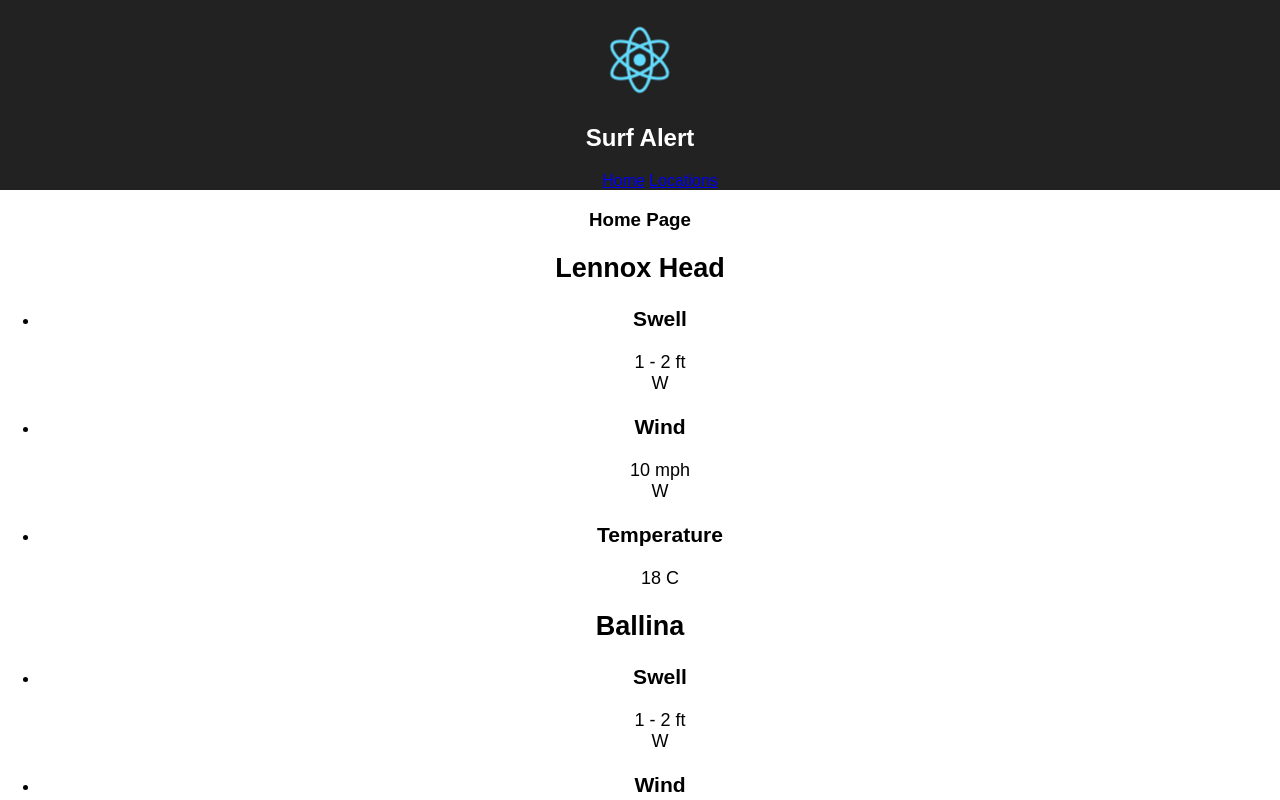
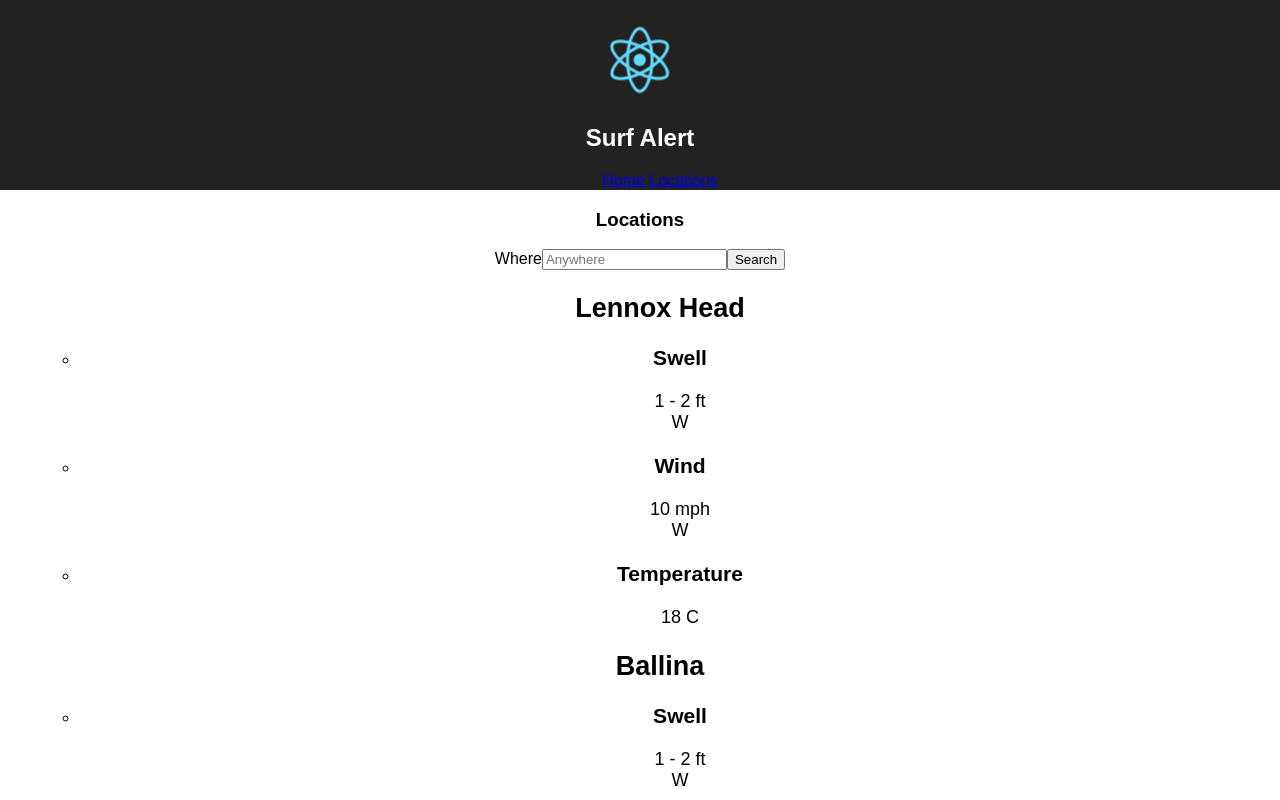
Before and after one commit to Meatuus/surf-report, a React (Create React App) app: page /locations in a window 1280 px wide. Shown: the top 800 px of the page. Built offline with nearby package versions, Linux system fonts and the light colour scheme; the HTML template or start-up script is replaced by a standard one.

Commit message:
add search bar for locations page

```diff
--- /dev/null
+++ b/src/components/Search.js
@@ -0,0 +1,80 @@
+import React, { Component } from 'react';
+import ConditionLocation from './ConditionLocation';
+// import ListBooked from './ListBooked';
+
+class Search extends Component {
+  constructor(props) {
+    super(props)
+
+    this.state = {
+      where: "",
+      matchedSearch: this.props.locations
+    }
+  }
+
+  newWhereChange (e) {
+    this.setState({
+      where: e.target.value
+    });
+    console.log(this.state.where);
+  }
+
+  // newWhenChange (e) {
+  //   this.setState({
+  //     when: e.target.value
+  //   });
+  //   console.log(this.state.when);
+  // }
+  //
+  // newGuestsChange (e) {
+  //   this.setState({
+  //     guests: e.target.value
+  //   });
+  //   console.log(this.state.guests);
+  // }
+
+  searchLocations(e) {
+    let matchedSearchArray = [];
+
+    for (var i = 0; i < this.props.locations.length; i++) {
+      if (this.props.locations[i].location === this.state.where) {
+        console.log("match");
+        matchedSearchArray.push(this.props.locations[i]);
+      }
+    }
+    this.setState({
+      matchedSearch: matchedSearchArray
+    });
+    console.log(this.state.matchedSearch);
+    e.preventDefault();
+  }
+
+  render() {
+    let matchedSearch = this.state.matchedSearch
+
+    const matchedSearchList = matchedSearch.map( (item, index) => (
+      <ConditionLocation conditions={matchedSearch[index]} key={index} />
+    ))
+
+    return (
+      <div>
+        <form onSubmit={this.searchLocations}>
+          <label htmlFor="where">Where</label>
+          <input type="text"
+            placeholder="Anywhere"
+            onChange={(e) => this.newWhereChange(e)}
+            value={this.state.where}
+            id="where"
+          />
+          <button onClick={(e) => this.searchLocations(e)}>Search</button>
+        </form>
+        {/* This will search results by city - should route to new page */}
+        <ul>
+          {matchedSearchList}
+        </ul>
+      </div>
+    );
+  }
+}
+
+export default Search;
--- a/src/containers/Locations.js
+++ b/src/containers/Locations.js
@@ -1,5 +1,6 @@
 import React, {Component} from 'react';
 import ConditionLocation from '../components/ConditionLocation';
+import Search from '../components/Search';
 import logo from '../assets/logo.svg';
 
 class Locations extends Component {
@@ -12,16 +13,17 @@ class Locations extends Component {
   }
 
   render() {
-    let conditionsArray = this.state.conditionsArray
-
-    let conditionsLocation = conditionsArray.map((item, index) => (
-      <ConditionLocation conditions={conditionsArray[index]} key={index} />
-    ));
+    // let conditionsArray = this.state.conditionsArray
+    //
+    // let conditionsLocation = conditionsArray.map((item, index) => (
+    //   <ConditionLocation conditions={conditionsArray[index]} key={index} />
+    // ));
 
     return (
       <div>
-        <h3>Home Page</h3>
-        {conditionsLocation}
+        <h3>Locations</h3>
+        <Search locations={this.props.conditions} />
+        {/* {conditionsLocation} */}
       </div>
     );
   }
```
